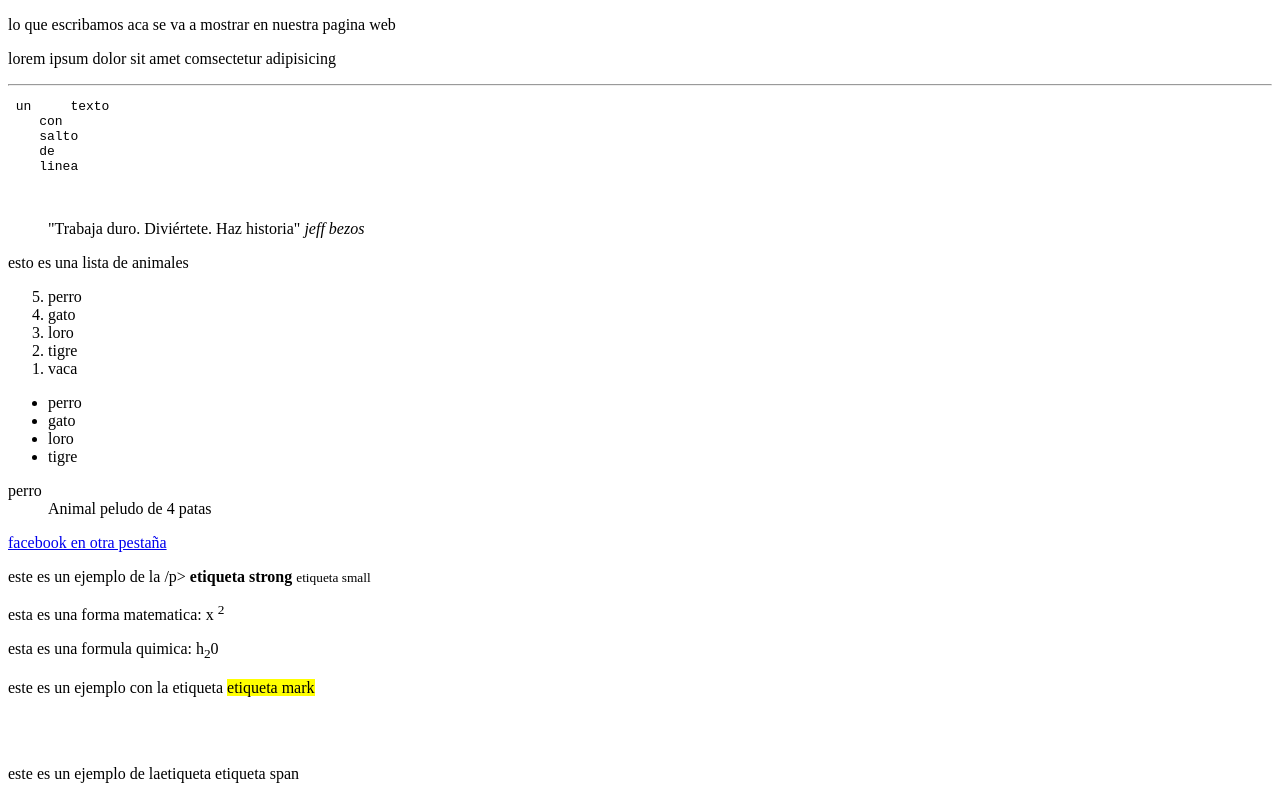
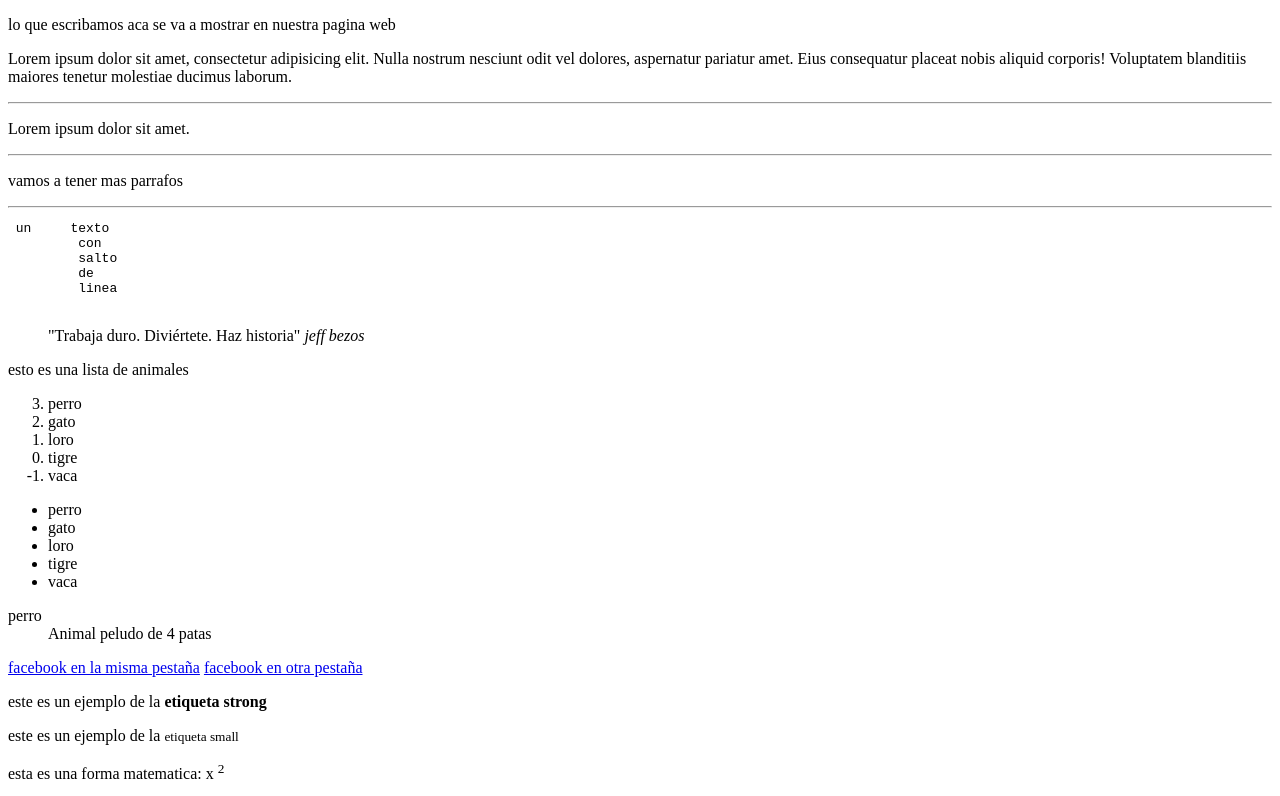
Before and after one commit to Prodayro/practica-2-htlm, a plain HTML site: page index.html in a window 1280 px wide. Shown: the top 796 px of the page. Drawn offline with Linux system fonts and the light colour scheme.

Commit message:
agregar etiquetas html parte 1-2

```diff
--- a/index.html
+++ b/index.html
@@ -1,10 +1,10 @@
 <!-- lt + shit + a -->
 
 <!-- autocompletado: ctrl + spacio -->
+<!-- !DOCTYPE html esta etiqueta define que este es un documento de HTML5 -->
+<!DOCTYPE html>
+<html lang="es">
 
-<! -- esta etiqueta define que este es un documento de HTML5 -->
-<!DOCTYPE html>
-<html lang="en">
     <!-- metadatos de la pagina -->
 <head>
     <!-- modifica el grupo de caracteristicas a usar en este caso utf-8 -->
@@ -21,16 +21,22 @@
    <!-- la etiqueta p siempre para poner parrafos -->
    <!-- lorem ipsum -->
    <p>lo que escribamos aca se va a mostrar en nuestra pagina web</p>
-   <p>lorem ipsum dolor sit amet comsectetur adipisicing</p>
+   <p>Lorem ipsum dolor sit amet, consectetur adipisicing elit. Nulla nostrum nesciunt odit vel dolores, aspernatur pariatur amet. Eius consequatur placeat nobis aliquid corporis! Voluptatem blanditiis maiores tenetur molestiae ducimus laborum.</p>
    <hr>
+   <p>Lorem ipsum dolor sit amet.</p>
+   <hr>
+   <p>vamos a tener mas parrafos</p>
+   <hr>
+
+   <!-- pre sirve para mantener el formato tal cual se escribe. -->
    <pre> un     texto
          con
          salto
          de
          linea
-    <!-- pre sirve para mantener el formato tal cual se escribe. -->
    </pre>
-<!-- blockquote sirbe para representar citas -->
+
+   <!-- blockquote sirbe para representar citas bibliograficas -->
    <blockquote>
         "Trabaja duro. Diviértete. Haz historia"
         <cite>jeff bezos</cite>
@@ -38,21 +44,24 @@
 
 <p>esto es una lista de animales</p>
 <!-- oL es para poner listas ordenadas -->
-<ol tipe="a" start="I" reversed>
+<ol tipe="I" start="3" reversed>
     <li>perro</li>
     <li>gato</li>
     <li>loro</li>
     <li>tigre</li>
     <li>vaca</li>
 </ol>
+
 <!-- uL es para poner listas desordenadas -->
 <ul type="disq">
     <li>perro</li>
     <li>gato</li>
     <li>loro</li>
     <li>tigre</li>
+    <li>vaca</li>
 </ul>
-<!-- dL sirve para mostrar estructuras del tipo -->
+
+<!-- dL sirve para mostrar estructuras del tipo diccionario -->
 <dl>
     <!-- dt es para el concepto -->
     <dt>perro</dt>
@@ -60,18 +69,27 @@
     <dd>Animal peludo de 4 patas</dd>
 </dl>
 
-<!-- no tiene semantica, es un comodin -->
+<!-- div no tiene semantica, es un comodin -->
 <div></div>
+
 <!-- a,sirve para poner links -->
 
-<a href="https://www.facebook.com">facebook en otra pestaña</a>
-<a href="https://www.facebook.com" target="_blank" rel="noopener noreferrer"></a>
+<a href="https://www.facebook.com">facebook en la misma pestaña</a>
+<a href="https://www.facebook.com" target="_blank" rel="noopener noreferrer">facebook en otra pestaña</a>
 
+
+<p>
+    este es un ejemplo de la
     <!-- strong sirve para darle enfasis semantico a una frase o palabra -->
-<p>este es un ejemplo de la
-    /p> <strong>etiqueta strong</strong>
+    <strong>etiqueta strong</strong>
+</p>
 
+<p>
+    este es un ejemplo de la
+    <!-- small sirve para quitarle importancia semantico a una frase o palabra -->
     <small>etiqueta small</small>
+</p>
+
 <p>
     esta es una forma matematica: x <sup>2</sup>
 </p>
@@ -89,12 +107,14 @@
 </p>
 
 <p>
-    Lorem ipsum dolor, sit amet consectetur adipisicing elit. Explicabo facilis reprehenderit ex dolor omnis minima laborum iure possimus blanditiis vitae? Aliquid magnam, reprehenderit perferendis modi deleniti iure facere consectetur itaque.
+    Lorem ipsum dolor, sit amet consectetur adipisicing elit. Explicabo facilis reprehenderit ex
     <br>
     <br>
+    dolor omnis minima laborum iure possimus blanditiis vitae? Aliquid magnam, reprehenderit perferendis modi deleniti iure facere consectetur itaque.
 </p>
 
 <p>Esta es una barra de navegacion de redes sociales</p>
+<!-- nav nos indica una barra o menu de navegación -->
 <nav>
     <ul>
         <li>
```
Lines whose indentation alone changed are shown as unchanged.
